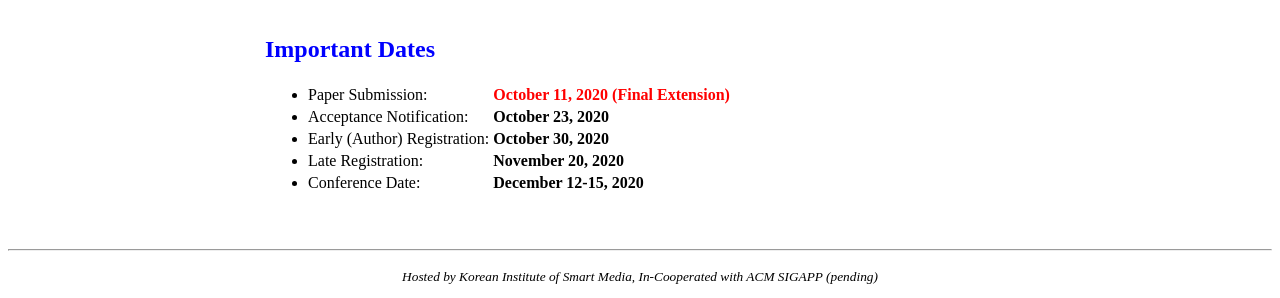
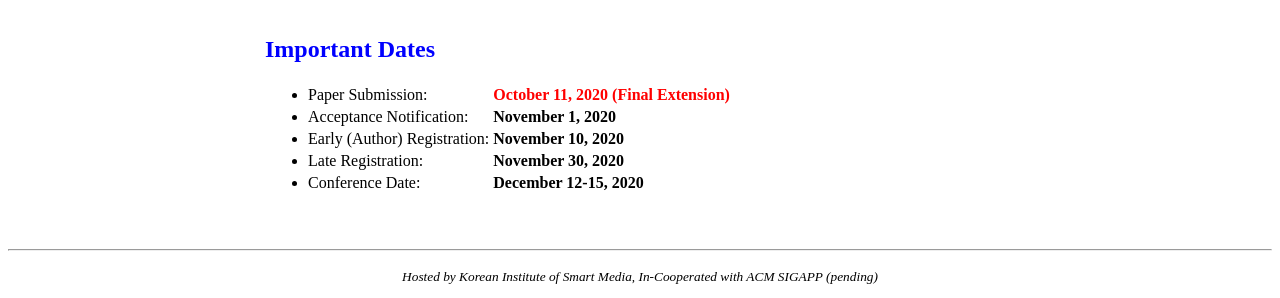
Before and after one commit to icea-conf/2020, a Jekyll site: the page built from papers/index.html, in a window 1280 px wide. Shown: the part 1118-1416 px from the top of the page. Built offline with Jekyll 4.4.1, drawn with Linux system fonts in a browser that asks for light colours.

Commit message:
Update index.html

```diff
--- a/papers/index.html
+++ b/papers/index.html
@@ -56,7 +56,7 @@ title: ICEA 2020
                                           <li>Acceptance Notification: </li>
                                     </td>
                                     <td>
-                                          <b>October 23, 2020</b>
+                                          <b>November 1, 2020</b>
                                     </td>
                               </tr>
                               <tr>
@@ -64,7 +64,7 @@ title: ICEA 2020
                                           <li>Early (Author) Registration: </li>
                                     </td>
                                     <td>
-                                          <b>October 30, 2020</b>
+                                          <b>November 10, 2020</b>
                                     </td>
                               </tr>
                               <tr>
@@ -72,7 +72,7 @@ title: ICEA 2020
                                           <li>Late Registration: </li>
                                     </td>
                                     <td>
-                                          <b>November 20, 2020</b>
+                                          <b>November 30, 2020</b>
                                     </td>
                               </tr>
                               <tr>
```
